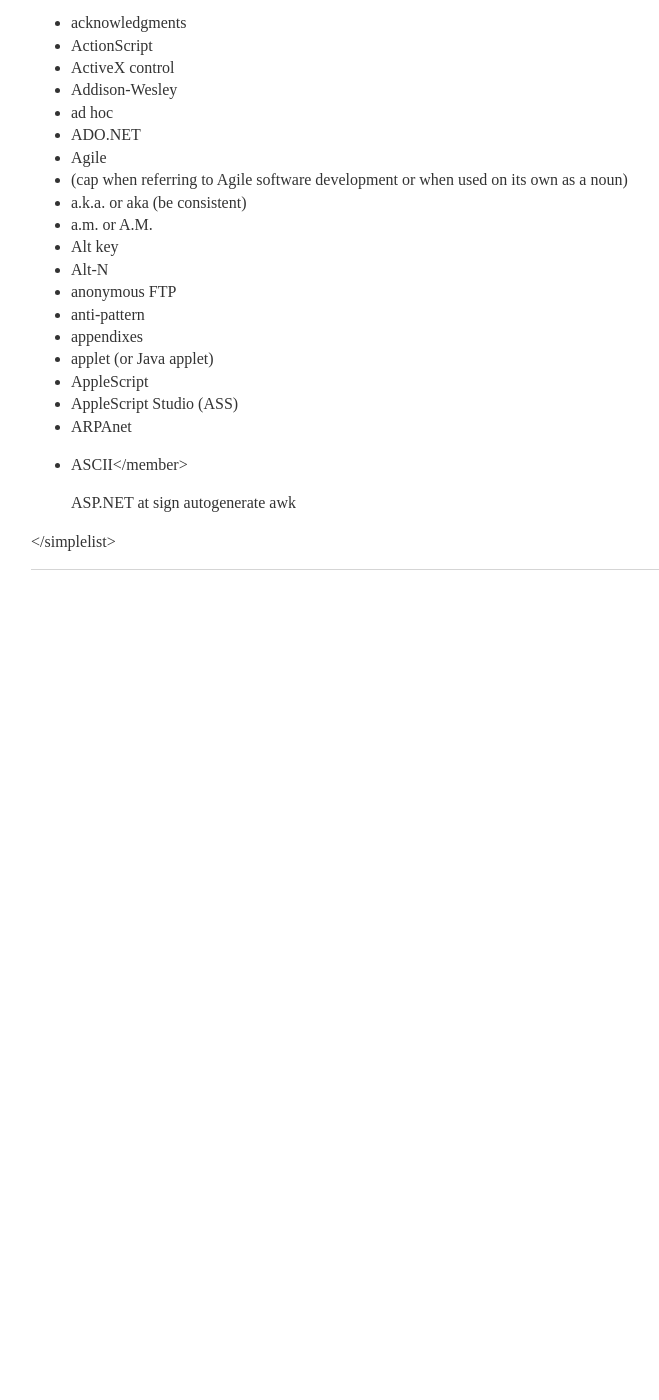
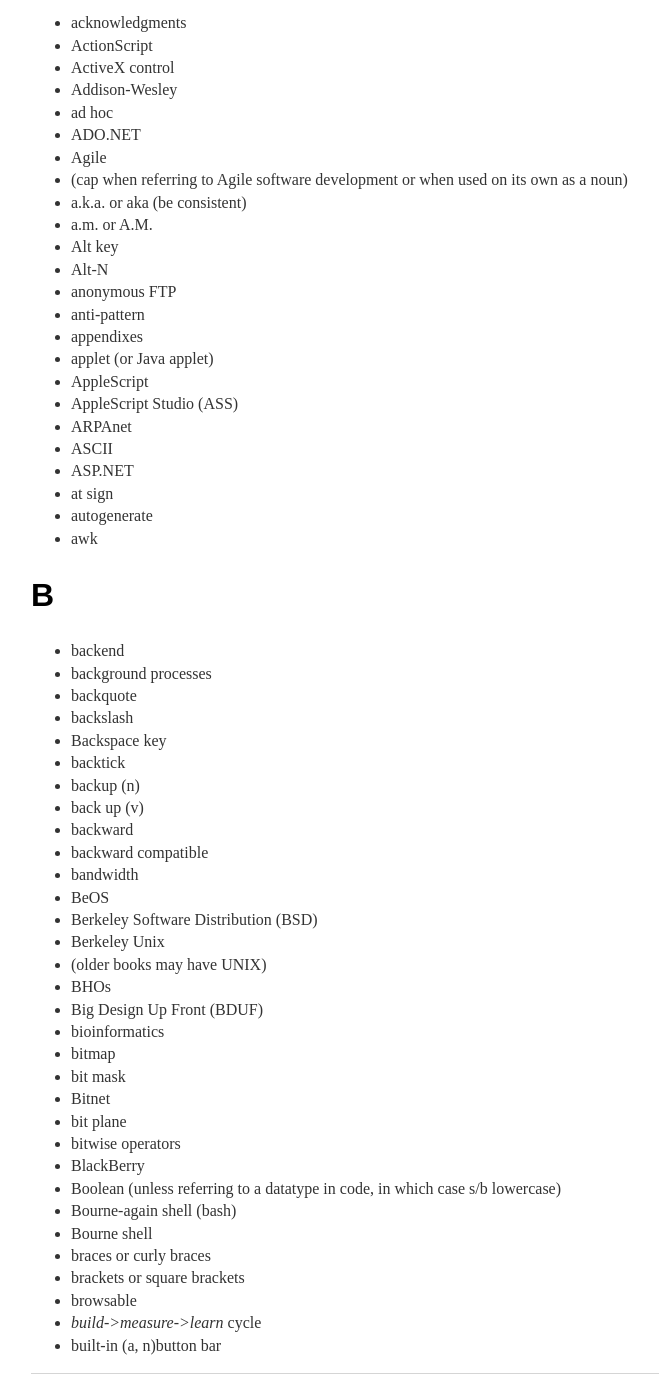
Before and after one commit to oreillymedia/production-resources, a Jekyll site: the page built from styleguide/index.md, in a window 1280 px wide and 1400 px high, scrolled down 11751 px. Shown: the whole window, without its empty margins (161-820 px from the left). Built offline with Jekyll 4.4.1, drawn with Linux system fonts in a browser that asks for light colours; before the commit the page ends 12381 px from its top, so only the background shows below that.

Commit message:
Update index.md

```diff
--- a/styleguide/index.md
+++ b/styleguide/index.md
@@ -2159,7 +2159,7 @@
 
 _Alphabetical Word List: Default Spellings_
 
-## A
+<h2 id="wordlist-A">A</h2>
 
 * acknowledgments
 * ActionScript
@@ -2180,13 +2180,43 @@
 * AppleScript
 * AppleScript Studio (ASS)
 * ARPAnet
-* ASCII</member>
-
-  <member>ASP.NET</member>
-
-  <member>at sign</member>
-
-  <member>autogenerate</member>
-
-  <member>awk</member>
-</simplelist>
+* ASCII
+* ASP.NET
+* at sign
+* autogenerate
+* awk
+
+<h2 id="wordlist-B">B</h2>
+
+* backend
+* background processes
+* backquote
+* backslash
+* Backspace key
+* backtick
+* backup (n)
+* back up (v)
+* backward
+* backward compatible
+* bandwidth
+* BeOS
+* Berkeley Software Distribution (BSD)
+* Berkeley Unix
+* (older books may have UNIX)
+* BHOs
+* Big Design Up Front (BDUF)
+* bioinformatics
+* bitmap
+* bit mask
+* Bitnet
+* bit plane
+* bitwise operators
+* BlackBerry
+* Boolean (unless referring to a datatype in code, in which case s/b lowercase)
+* Bourne-again shell (bash)
+* Bourne shell
+* braces or curly braces
+* brackets or square brackets
+* browsable
+* _build-&gt;measure-&gt;learn_ cycle
+* built-in (a, n)button bar
```
